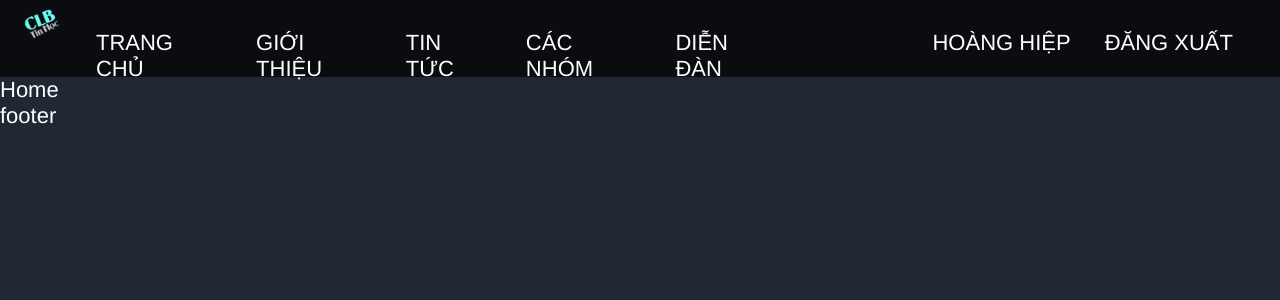
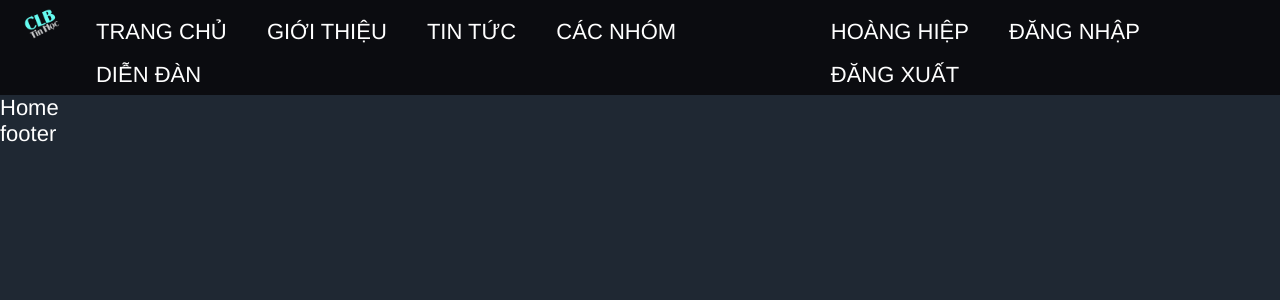
Before and after one commit to HoangHiep2001HVU/Web_CLB, a PHP site: page / in a window 1280 px wide. Shown: the top 300 px of the page. Run offline with PHP 8.4, Linux system fonts and the light colour scheme.

Commit message:
them menu

```diff
--- a/layouts/menu/menu.php
+++ b/layouts/menu/menu.php
@@ -5,7 +5,16 @@
 			<li><a href="index.php">Trang chủ</a></li>
             <li><a href="#">Giới thiệu</a></li>
             <li><a href="#">Tin tức</a></li>
-            <li><a href="#">Các nhóm</a></li>
+            <li>
+				<a href="#">Các nhóm</a>
+				<ul class="sub_Group">
+					<li><a href="#">Nhóm lập trình</a></li>
+					<li><a href="#">Nhóm E-Spost</a></li>
+					<li><a href="#">Nhóm Office</a></li>
+					<li><a href="#">Nhóm Đồ Hoạ</a></li>
+					<li><a href="#">Nhóm UD Công nghệ</a></li>
+				</ul>
+			</li>
             <li><a href="#">Diễn đàn</a></li>
 		</ul>
 	</div>
@@ -13,7 +22,7 @@
 	<div class="right">
 		<ul>
 			<li><a href="#">Hoàng Hiệp</a></li>
-			<!--<li><a href="#">Đăng nhập</a></li>-->
+			<li><a href="#">Đăng nhập</a></li>
             <li><a href="#">Đăng xuất</a></li>
 		</ul>
 	</div>
--- a/public/css/css.css
+++ b/public/css/css.css
@@ -24,15 +24,13 @@ body {
 .menu  {
 	width: 97%;
 	display: flex;
-	padding-top: 10px;
-	padding-bottom: 10px;
-	margin-top: 10px;
+	margin-top: 0.7%;
 }
 
 .menu ul {
-	display: flex;
 	margin: 0px auto;
 	padding: 0px;
+	background: #0b0c10;
 }
 
 .menu li a {
@@ -41,6 +39,7 @@ body {
 }
 
 .menu li {
+	display: inline-table;
 	list-style-type: none;
 	text-transform:uppercase;
 	padding-left: 15px;
@@ -49,7 +48,7 @@ body {
 	padding-bottom: 5px;
 	margin: 2px;
 	border-radius: 5px;
-	height: 30px;
+	position: relative;
 }
 
 .menu li:hover {
@@ -72,6 +71,18 @@ body {
 	float: right;
 	padding-left: 20px;
 	padding-right: 30px;
+}
+
+.menu .left ul .sub_Group {
+	display: none;
+	position: absolute;
+	width: 200%;
+	padding: 5%;
+	margin-top: 4%;
+}
+
+.menu .left ul li:hover .sub_Group{
+	display: grid;
 }
 
 /*Chung cho mobible và tablet */
```
